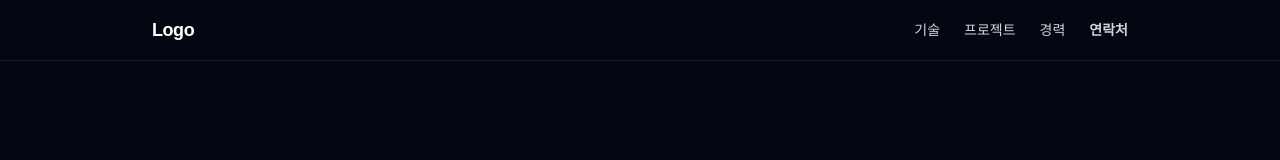
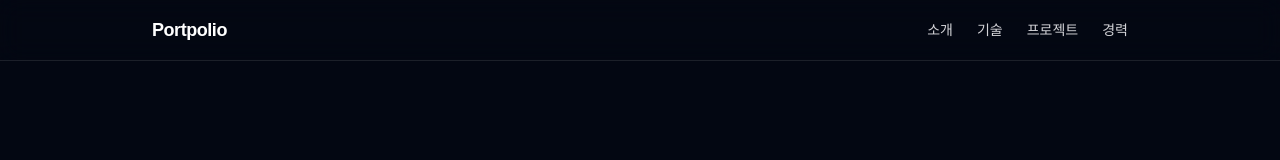
Before and after one commit to wnsdn00/portfolio, a Next.js app: page / in a window 1280 px wide. Shown: the top 160 px of the page. Built offline with nearby package versions, Linux system fonts and the light colour scheme.

Commit message:
메뉴 변경

```diff
--- a/components/Header.tsx
+++ b/components/Header.tsx
@@ -19,15 +19,15 @@ export default function Header() {
           whileHover={{scale: 1.1}}
           transition={{type: "spring", stiffness: 300 }}
           onClick={() => handleScroll("home")}>
-          Logo
+          Portpolio
         </motion.div>
 
         {/* Navigation Menu */}
         <ul className="flex gap-6 text-zinc-300 text-sm">
+          <li className="hover:text-white cursor-pointer transition" onClick={() => handleScroll("home")}>소개</li>
           <li className="hover:text-white cursor-pointer transition" onClick={() => handleScroll("skills")}>기술</li>
           <li className="hover:text-white cursor-pointer transition" onClick={() => handleScroll("projects")}>프로젝트</li>
           <li className="hover:text-white cursor-pointer transition" onClick={() => handleScroll("about")}>경력</li>
-          <li className="hover:text-blue-400 font-semibold cursor-pointer transition" onClick={() => handleScroll("contact")}>연락처</li>
         </ul>
       </nav>
     </header>
```
